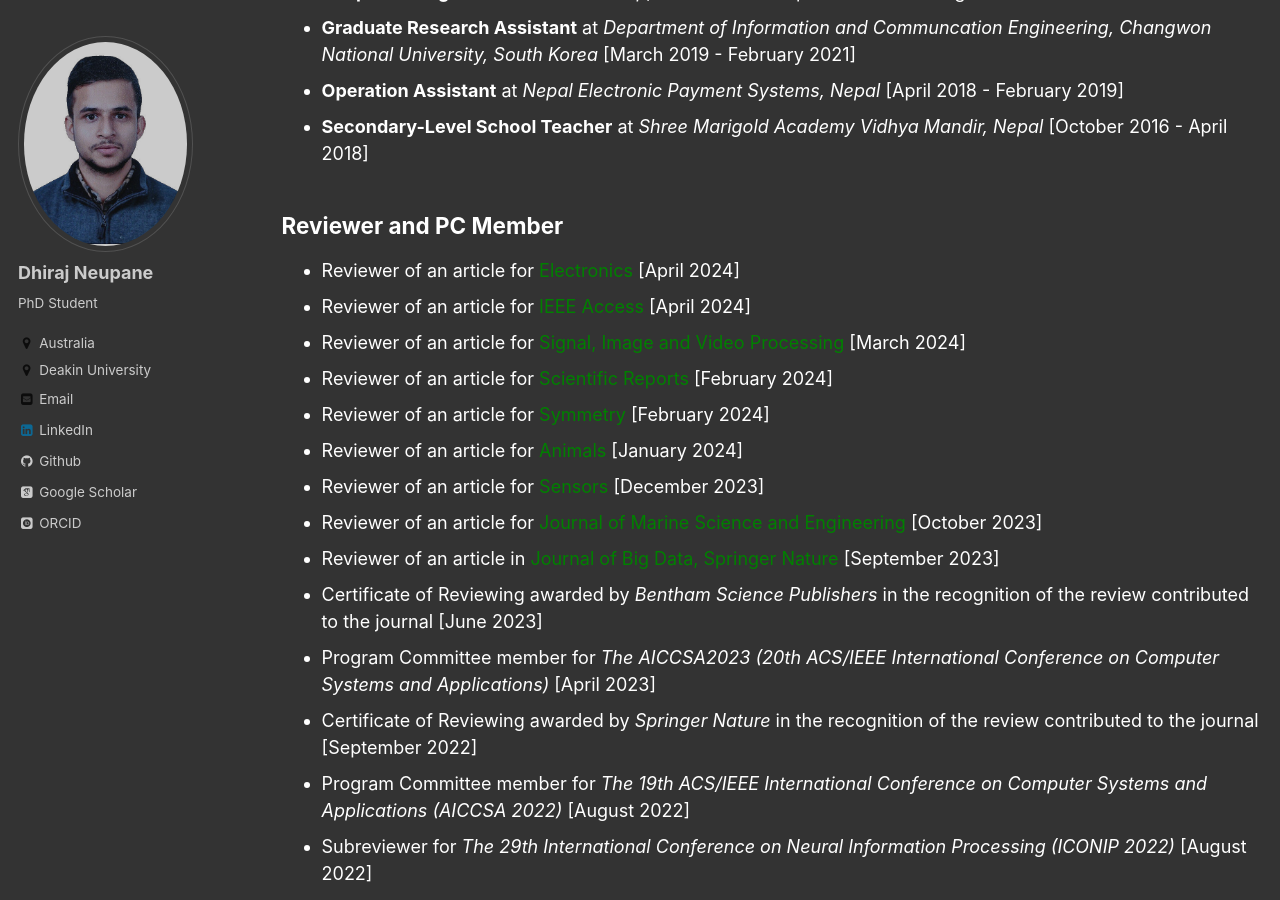
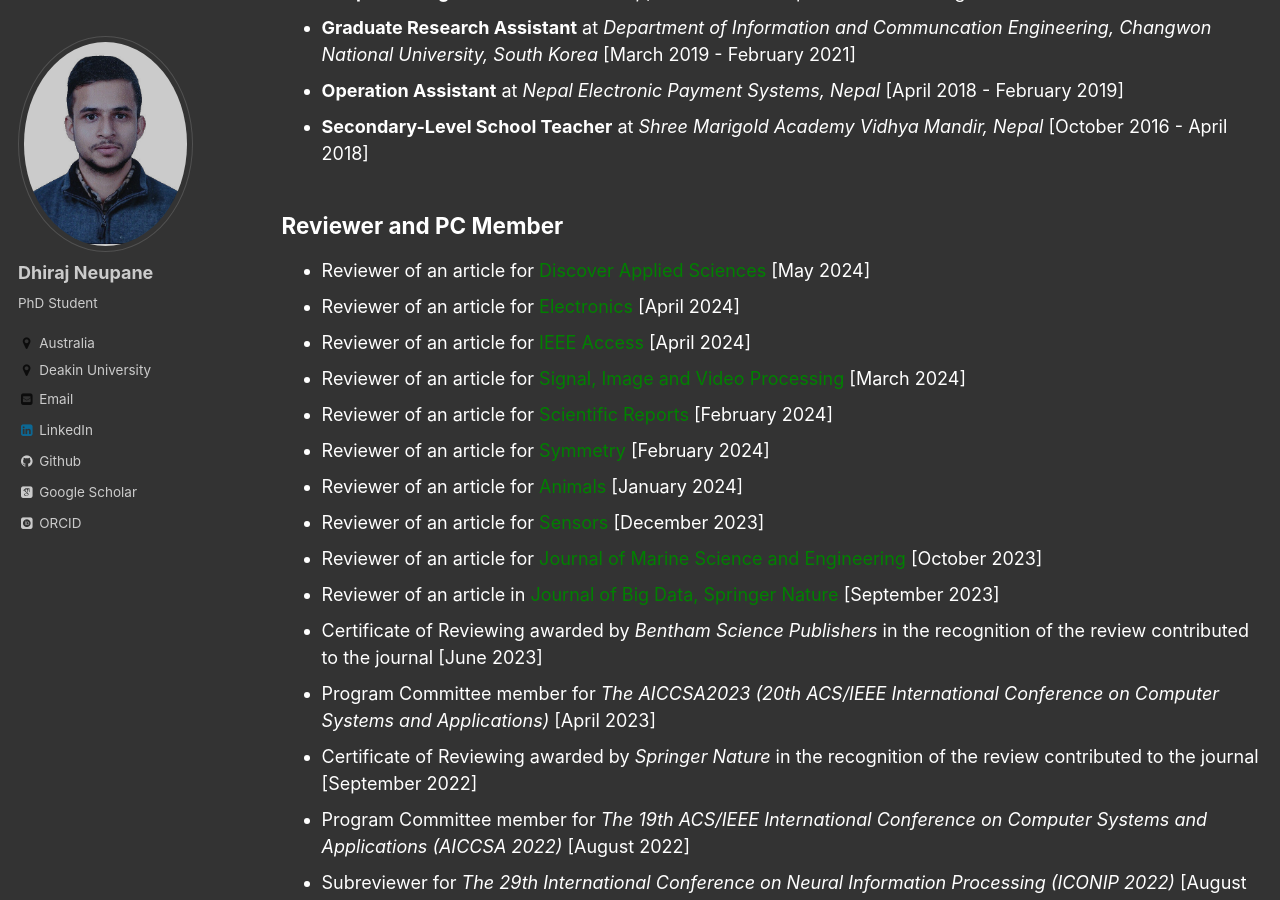
Before and after one commit to dhirajneupane/academicPortfolio, a Jekyll site: the page built from _pages/service.md, in a window 1280 px wide and 900 px high, scrolled down 357 px. Built offline with Jekyll 4.4.1, drawn with Linux system fonts in a browser that asks for light colours; some web fonts are replaced.

Commit message:
Update service.md

```diff
--- a/_pages/service.md
+++ b/_pages/service.md
@@ -21,6 +21,7 @@ Professional Experiences
 * **Secondary-Level School Teacher** at _Shree Marigold Academy Vidhya Mandir, Nepal_ [October 2016 - April 2018]
 
 ## Reviewer and PC Member
+* Reviewer of an article for [<span style="color:green">Discover Applied Sciences</span>](https://link.springer.com/journal/42452){:target="_blank"} [May 2024]
 * Reviewer of an article for [<span style="color:green">Electronics</span>](https://www.mdpi.com/journal/electronics/about){:target="_blank"} [April 2024]
 * Reviewer of an article for [<span style="color:green">IEEE Access</span>](https://ieeeaccess.ieee.org/){:target="_blank"} [April 2024]
 * Reviewer of an article for [<span style="color:green">Signal, Image and Video Processing</span>](https://link.springer.com/journal/11760){:target="_blank"} [March 2024]
```
